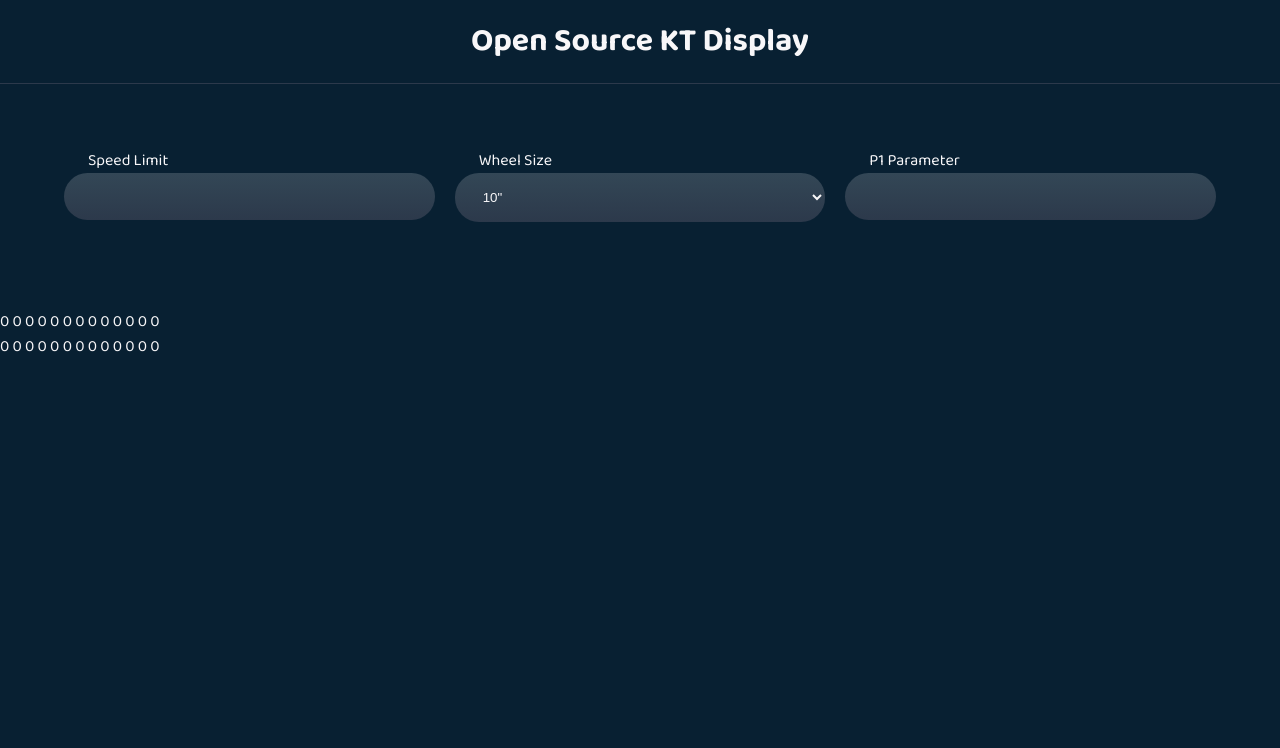
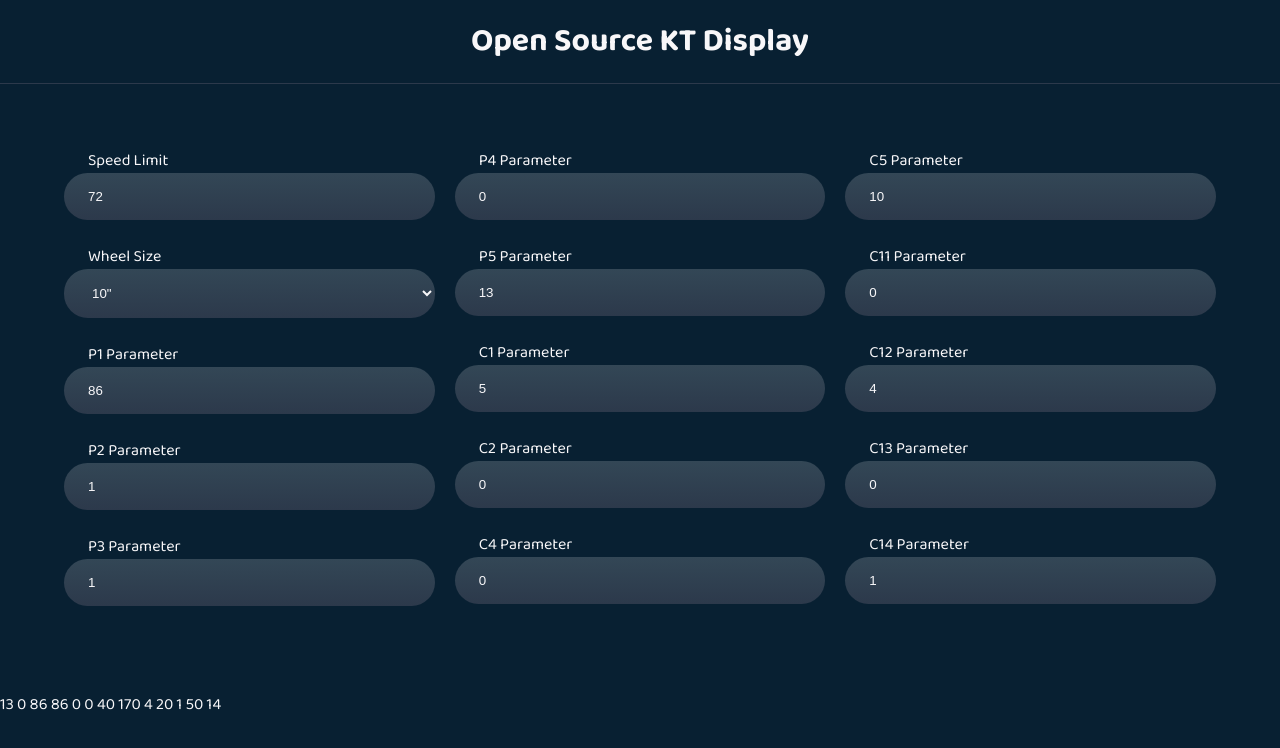
Before and after one commit to dkomeza/open-source-kt-display, a React (Create React App) app in the folder prototype/web-parameters-calculator/: page / in a window 1280 px wide. Shown: the top 748 px of the page. Built offline with nearby package versions, Linux system fonts and the light colour scheme; the HTML template or start-up script is replaced by a standard one.

Commit message:
Web calculator updates

```diff
--- a/prototype/web-parameters-calculator/src/App.tsx
+++ b/prototype/web-parameters-calculator/src/App.tsx
@@ -2,35 +2,71 @@ import React, { useEffect, useRef, useState } from 'react';
 import './scss/style.scss'
 
 function App() {
-  const [code, setCode] = useState([12,0,149,160,41,102,18,74,4,20,0,50,14])
-  const [binaryCode, setBinaryCode] = useState<Array<String> | null>(null)
-  const refList: any = {0: useRef<HTMLInputElement | null>(null), 1: useRef<HTMLInputElement | null>(null), 2: useRef<HTMLInputElement | null>(null), 3: useRef<HTMLInputElement | null>(null), 4: useRef<HTMLInputElement | null>(null), 5: useRef<HTMLInputElement | null>(null), 6: useRef<HTMLInputElement | null>(null), 7: useRef<HTMLInputElement | null>(null), 8: useRef<HTMLInputElement | null>(null), 9: useRef<HTMLInputElement | null>(null), 10: useRef<HTMLInputElement | null>(null), 11: useRef<HTMLInputElement | null>(null), 12: useRef<HTMLInputElement | null>(null)}
+  const [code, setCode] = useState<number[] | null>([0, 0, 0, 0, 0, 0, 0, 0, 0, 0, 0, 0, 0])
+  const [c4check, setC4check] = useState<number>(0)
+  const refList: any = {"speed": useRef<HTMLInputElement | null>(null), "wheel-size": useRef<HTMLInputElement | null>(null), "p1": useRef<HTMLInputElement | null>(null), "p2": useRef<HTMLInputElement | null>(null), "p3": useRef<HTMLInputElement | null>(null), "p4": useRef<HTMLInputElement | null>(null), "p5": useRef<HTMLInputElement | null>(null), "c1": useRef<HTMLInputElement | null>(null), "c2": useRef<HTMLInputElement | null>(null), "c4": useRef<HTMLInputElement | null>(null), "c4-secondary": useRef<HTMLInputElement | null>(null), "c5": useRef<HTMLInputElement | null>(null), "c11": useRef<HTMLInputElement | null>(null), "c12": useRef<HTMLInputElement | null>(null), "c13": useRef<HTMLInputElement | null>(null), "c14": useRef<HTMLInputElement | null>(null)}
 
-  useEffect(() => {
-    let codeTemp = []
-    for (let i = 0; i < code.length; i++) {
-      codeTemp[i] = code[i].toString(2)
-    }
-    setBinaryCode(codeTemp)
-  }, [code])
+  // useEffect(() => {
+  //   let codeTemp = []
+  //   for (let i = 0; i < code.length; i++) {
+  //     codeTemp[i] = code[i].toString(2)
+  //   }
+  // }, [code])
 
   useEffect(() => {
     handleInput()
   }, [])
 
   function handleInput() {
+    setC4check(Number(refList["c4"].current?.value))
+    let b2b4Temp = []
     let tempCode = []
-    for (let i:number = 0; i < code.length ;i++) {
-      tempCode[i] = Number(refList[i].current?.value) || 0
+
+    console.log(Number(refList["speed"].current?.value).toString(2))
+    let speedTemp = Number(refList["speed"].current?.value).toString(2)
+    console.log(speedTemp)
+    let wheelSizeTemp = Number(refList["wheel-size"].current?.value).toString(2)
+    speedTemp = fillZeroes(speedTemp, 8)
+    console.log(speedTemp)
+
+    for (let i = 0; i < 4; i++) {
+      b2b4Temp[i] = Number(refList["speed"].current?.value).toString(2)[i + 1]
     }
-    let temp = []
-    for (let i = 0; i < code.length; i++) {
-      temp.push(`<span><label htmlFor="b${i}Ref"></label><input id="b${i}Ref" type={"number"} ref={refList[${i}]} defaultValue={${code[i]}}></input></span>`)
+    for (let i = 0; i < 5; i++) {
+      b2b4Temp[i] = Number(refList["wheel-size"].current?.value).toString(2)[i]
     }
-    console.log(temp.join("\n"))
+    b2b4Temp[10] = Number(refList["p1"].current?.value).toString(2)[0]
+    console.log(b2b4Temp)
+
+    tempCode[0] = parseInt(refList["p5"].current?.value || "0")
+    tempCode[1] = 0 // Handled by the display
+    tempCode[2] =
+    tempCode[3] = Number(refList["p1"].current?.value)
+    tempCode[4] = 0
+    tempCode[5] = 0
+    tempCode[6] = ((Number(refList["c1"].current?.value)) << 3) | Number(refList["c2"].current?.value)
+    tempCode[7] = ((Number(refList["c14"].current?.value)) << 5) | Number(refList["c5"].current?.value) | 128
+    tempCode[8] = ((Number(refList["c4"].current?.value)) << 5) | Number(refList["c12"].current?.value)
+    tempCode[9] = Number(refList["c4-secondary"].current?.value) ? Number(refList["c4-secondary"].current?.value) : 20
+    tempCode[10] = ((Number(refList["c13"].current?.value)) << 2) | 1
+    tempCode[11] = 50
+    tempCode[12] = 14
+
+
+    // console.log(Number(refList["c2"].current?.value << 3).toString(2))
+    // for (let i:number = 0; i < code.length ;i++) {
+    //   tempCode[i] = Number(refList[i].current?.value) || 0
+    // }
     setCode(tempCode)
-    console.log(refList[0].current?.value)
+    // console.log(refList["speed"].current?.value)
     // setCode(code => [...code, Number(b12Ref.current?.value)])
+  }
+
+  function fillZeroes(binaryStr: string, length: number) {
+    while(binaryStr.length < length) {
+      binaryStr = "0" + binaryStr;
+    }
+    return binaryStr
   }
 
   return (
@@ -41,30 +77,35 @@ function App() {
       <main>
         <section>
           <form onInput={handleInput}>
-            <span><label htmlFor='speed'>Speed Limit</label><input id='speed' type={"number"} /></span>
-            <span><label htmlFor='wheel-size'>Wheel Size</label><select id='wheel-size'>
-              <option value={"10"}>10"</option>
-              <option value={"12"}>12"</option>
-              <option value={"14"}>14"</option>
-              <option value={"16"}>16"</option>
+            <span><label htmlFor='speed'>Speed Limit</label><input id='speed' type={"number"} defaultValue={72} min={10} max={72} ref={refList["speed"]} /></span>
+            <span><label htmlFor='wheel-size'>Wheel Size</label><select id='wheel-size' ref={refList["wheel-size"]} >
+              <option value={10}>10"</option>
+              <option value={12}>12"</option>
+              <option value={14}>14"</option>
+              <option value={16}>16"</option>
             </select></span>
-            <span><label htmlFor='P1'>P1 Parameter</label><input id='P1' type={"number"} /></span>
-            {/* <span><label htmlFor="b0Ref"></label><input id="b0Ref" type={"number"} ref={refList[0]} defaultValue={12}></input></span>
-            <span><label htmlFor="b1Ref"></label><input id="b1Ref" type={"number"} ref={refList[1]} defaultValue={0}></input></span>
-            <span><label htmlFor="b2Ref"></label><input id="b2Ref" type={"number"} ref={refList[2]} defaultValue={149}></input></span>
-            <span><label htmlFor="b3Ref"></label><input id="b3Ref" type={"number"} ref={refList[3]} defaultValue={160}></input></span>
-            <span><label htmlFor="b4Ref"></label><input id="b4Ref" type={"number"} ref={refList[4]} defaultValue={41}></input></span>
-            <span><label htmlFor="b5Ref"></label><input id="b5Ref" type={"number"} ref={refList[5]} defaultValue={102}></input></span>
-            <span><label htmlFor="b6Ref"></label><input id="b6Ref" type={"number"} ref={refList[6]} defaultValue={18}></input></span>
-            <span><label htmlFor="b7Ref"></label><input id="b7Ref" type={"number"} ref={refList[7]} defaultValue={74}></input></span>
-            <span><label htmlFor="b8Ref"></label><input id="b8Ref" type={"number"} ref={refList[8]} defaultValue={4}></input></span>
-            <span><label htmlFor="b9Ref"></label><input id="b9Ref" type={"number"} ref={refList[9]} defaultValue={20}></input></span>
-            <span><label htmlFor="b10Ref"></label><input id="b10Ref" type={"number"} ref={refList[10]} defaultValue={0}></input></span>
-            <span><label htmlFor="b11Ref"></label><input id="b11Ref" type={"number"} ref={refList[11]} defaultValue={50}></input></span>
-            <span><label htmlFor="b12Ref"></label><input id="b12Ref" type={"number"} ref={refList[12]} defaultValue={14}></input></span> */}
+            <span><label htmlFor='P1'>P1 Parameter</label><input id='P1' type={"number"} defaultValue={86} min={0} max={255} ref={refList["p1"]} /></span>
+            <span><label htmlFor='P2'>P2 Parameter</label><input id='P2' type={"number"} defaultValue={1} min={0} max={6} ref={refList["p2"]} /></span>
+            <span><label htmlFor='P3'>P3 Parameter</label><input id='P3' type={"number"} defaultValue={1} min={0} max={1} ref={refList["p3"]} /></span>
+            <span><label htmlFor='P4'>P4 Parameter</label><input id='P4' type={"number"} defaultValue={0} min={0} max={1} ref={refList["p4"]} /></span>
+            <span><label htmlFor='P5'>P5 Parameter</label><input id='P5' type={"number"} defaultValue={13} min={0} max={64} ref={refList["p5"]} /></span>
+            <span><label htmlFor='C1'>C1 Parameter</label><input id='C1' type={"number"} defaultValue={5} min={0} max={7} ref={refList["c1"]} /></span>
+            <span><label htmlFor='C2'>C2 Parameter</label><input id='C2' type={"number"} defaultValue={0} min={0} max={1} ref={refList["c2"]} /></span>
+            <span><label htmlFor='C4'>C4 Parameter</label><span className='c4-wrapper'><input id='C4' type={"number"} defaultValue={0} min={0} max={4} ref={refList["c4"]} />
+            { c4check === 2 &&
+              <input id='C4-secondary' type={"number"} defaultValue={20} min={10} max={72} ref={refList["c4-secondary"]} />
+            }
+            { c4check === 4 &&
+              <input id='C4-secondary' type={"number"} defaultValue={50} min={20} max={60} ref={refList["c4-secondary"]} />
+            }
+            </span></span>
+            <span><label htmlFor='C5'>C5 Parameter</label><input id='C5' type={"number"} defaultValue={10} min={0} max={10} ref={refList["c5"]} /></span>
+            <span><label htmlFor='C11'>C11 Parameter</label><input id='C11' type={"number"} defaultValue={0} min={0} max={3} ref={refList["c11"]} /></span>
+            <span><label htmlFor='C12'>C12 Parameter</label><input id='C12' type={"number"} defaultValue={4} min={0} max={7} ref={refList["c12"]} /></span>
+            <span><label htmlFor='C13'>C13 Parameter</label><input id='C13' type={"number"} defaultValue={0} min={0} max={5} ref={refList["c13"]} /></span>
+            <span><label htmlFor='C14'>C14 Parameter</label><input id='C14' type={"number"} defaultValue={1} min={1} max={3} ref={refList["c14"]} /></span>
           </form>
-          <div>{ code.join(" ") }</div>
-          <div>{ binaryCode?.join(" ") }</div>
+          <div>{ code?.join(" ") }</div>
         </section>
       </main>
     </div>
--- a/prototype/web-parameters-calculator/src/scss/components/_form.scss
+++ b/prototype/web-parameters-calculator/src/scss/components/_form.scss
@@ -18,14 +18,22 @@ form {
         color: $font-color;
         margin-bottom: 24px;
     }
-    input::-webkit-outer-spin-button,
-    input::-webkit-inner-spin-button {
-        -webkit-appearance: none;
-        margin: 0;
+    .c4-wrapper {
+        display: flex;
+        justify-content: space-between;
+        column-gap: 16px;
+        input{
+            margin-bottom: 0;
+        }
     }
+    // input::-webkit-outer-spin-button,
+    // input::-webkit-inner-spin-button {
+    //     -webkit-appearance: none;
+    //     margin: 0;
+    // }
 
-    /* Firefox */
-    input[type=number] {
-        -moz-appearance: textfield;
-    }
+    // /* Firefox */
+    // input[type=number] {
+    //     -moz-appearance: textfield;
+    // }
 }
```
